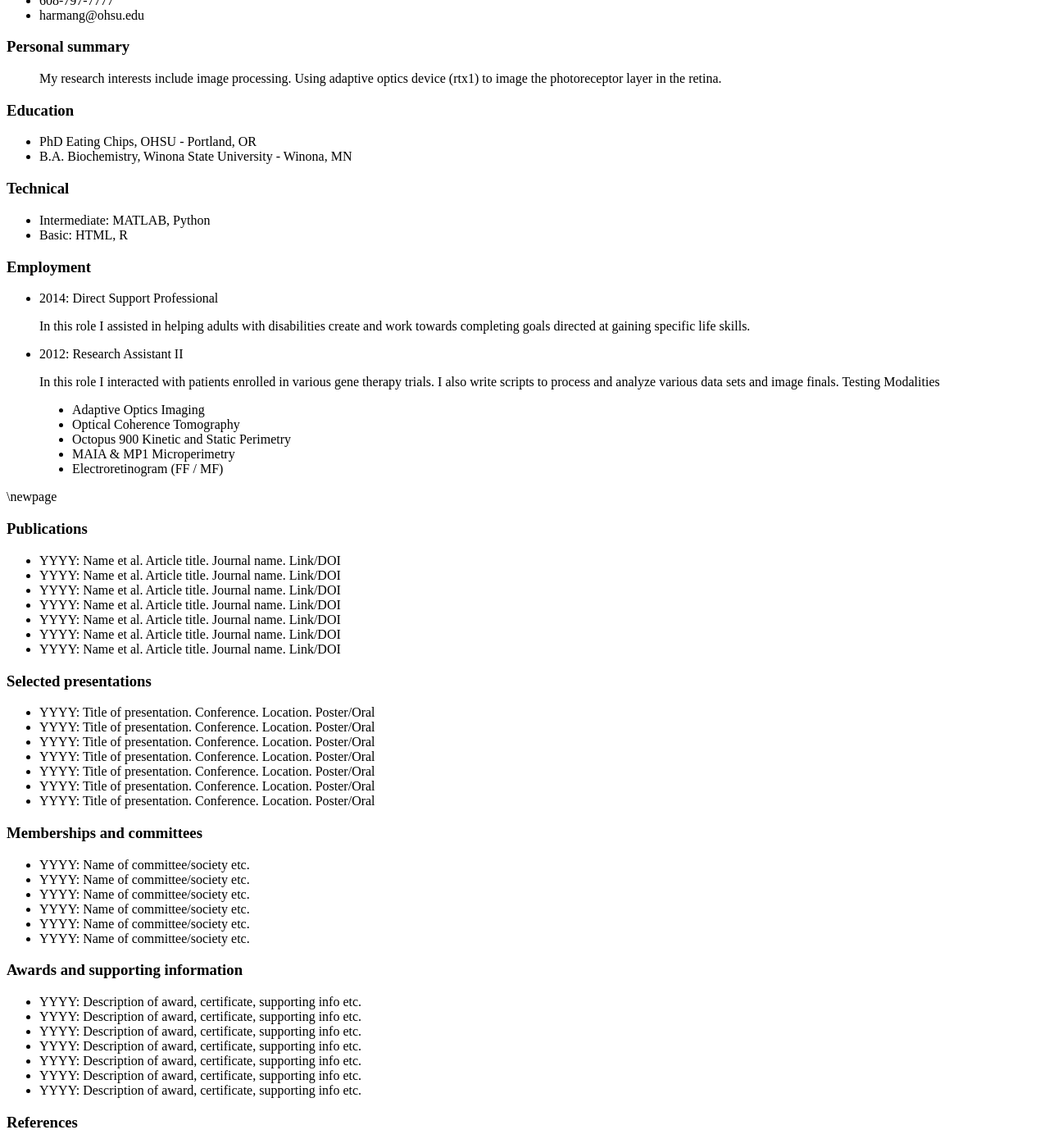
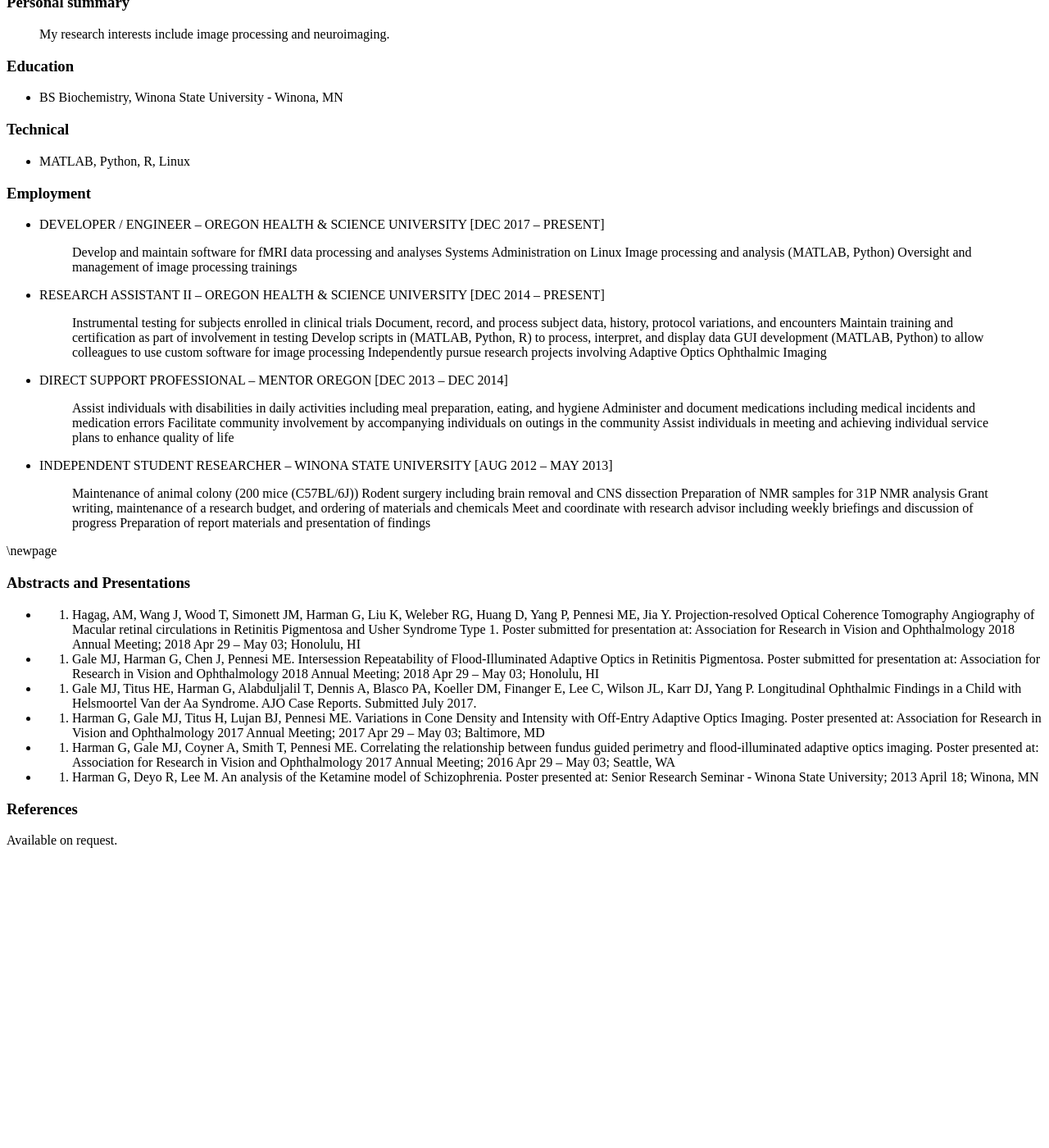
Before and after one commit to gharman07/gharman07.github.io, a Jekyll site: the page built from cv.md, in a window 1280 px wide and 1400 px high, scrolled down 342 px. Shown: the whole window at 82% size. Built offline with Jekyll 4.4.1, drawn with Linux system fonts in a browser that asks for light colours; after the commit the page ends 1392 px from its top, so only the background shows below that; some of the changed text lies outside the part shown.

Commit message:
Update cv.md
Updated CV: 01-11-2018

```diff
--- a/cv.md
+++ b/cv.md
@@ -3,83 +3,62 @@ layout: page
 title: CV
 ---
 
-## Anew Guy
-- [Ghost Mimosa](http://ghostmimosa.com)
-- 3608 SE 40th Ave
+## Gareth Harman
 - Portland, OR 97202
-- 608-797-7777
 - harmang@ohsu.edu
 
 ### Personal summary
 
-> My research interests include image processing.  Using adaptive optics device (rtx1) to image the photoreceptor layer in the retina.
+> My research interests include image processing and neuroimaging.
 
 ### Education
 
-- PhD      Eating Chips, OHSU - Portland, OR
-- B.A.     Biochemistry, Winona State University - Winona, MN
+- BS Biochemistry, Winona State University - Winona, MN
 
 ### Technical
 
-- Intermediate: MATLAB, Python
-- Basic: HTML, R
+- MATLAB, Python, R, Linux
 
 ### Employment
 
-- 2014: Direct Support Professional
+- DEVELOPER / ENGINEER – OREGON HEALTH & SCIENCE UNIVERSITY [DEC 2017 – PRESENT]
+> Develop and maintain software for fMRI data processing and analyses
+> Systems Administration on Linux
+> Image processing and analysis (MATLAB, Python)
+>Oversight and management of image processing trainings
 
-> In this role I assisted in helping adults with disabilities create and work towards completing goals directed at gaining specific life skills.
+- RESEARCH ASSISTANT II – OREGON HEALTH & SCIENCE UNIVERSITY [DEC 2014 – PRESENT]
+> Instrumental testing for subjects enrolled in clinical trials
+> Document, record, and process subject data, history, protocol variations, and encounters
+> Maintain training and certification as part of involvement in testing
+> Develop scripts in (MATLAB, Python, R) to process, interpret, and display data
+> GUI development (MATLAB, Python) to allow colleagues to use custom software for image processing
+> Independently pursue research projects involving Adaptive Optics Ophthalmic Imaging
 
-- 2012: Research Assistant II
+- DIRECT SUPPORT PROFESSIONAL – MENTOR OREGON [DEC 2013 – DEC 2014]
+> Assist individuals with disabilities in daily activities including meal preparation, eating, and hygiene
+> Administer and document medications including medical incidents and medication errors
+> Facilitate community involvement by accompanying individuals on outings in the community
+> Assist individuals in meeting and achieving individual service plans to enhance quality of life
 
-> In this role I interacted with patients enrolled in various gene therapy trials.  I also write scripts to process and analyze various data sets and image finals.
-> Testing Modalities
-- Adaptive Optics Imaging
-- Optical Coherence Tomography
-- Octopus 900 Kinetic and Static Perimetry
-- MAIA & MP1 Microperimetry
-- Electroretinogram (FF / MF)
+- INDEPENDENT STUDENT RESEARCHER – WINONA STATE UNIVERSITY [AUG 2012 – MAY 2013]
+> Maintenance of animal colony (200 mice (C57BL/6J))
+> Rodent surgery including brain removal and CNS dissection
+> Preparation of NMR samples for 31P NMR analysis
+> Grant writing, maintenance of a research budget, and ordering of materials and chemicals
+> Meet and coordinate with research advisor including weekly briefings and discussion of progress
+> Preparation of report materials and presentation of findings
 
 \newpage
 
-### Publications
+### Abstracts and Presentations
 
-- YYYY: Name et al. Article title. Journal name. Link/DOI
-- YYYY: Name et al. Article title. Journal name. Link/DOI
-- YYYY: Name et al. Article title. Journal name. Link/DOI
-- YYYY: Name et al. Article title. Journal name. Link/DOI
-- YYYY: Name et al. Article title. Journal name. Link/DOI
-- YYYY: Name et al. Article title. Journal name. Link/DOI
-- YYYY: Name et al. Article title. Journal name. Link/DOI
-
-### Selected presentations
-
-- YYYY: Title of presentation. Conference. Location. Poster/Oral
-- YYYY: Title of presentation. Conference. Location. Poster/Oral
-- YYYY: Title of presentation. Conference. Location. Poster/Oral
-- YYYY: Title of presentation. Conference. Location. Poster/Oral
-- YYYY: Title of presentation. Conference. Location. Poster/Oral
-- YYYY: Title of presentation. Conference. Location. Poster/Oral
-- YYYY: Title of presentation. Conference. Location. Poster/Oral
-
-### Memberships and committees
-
-- YYYY: Name of committee/society etc.
-- YYYY: Name of committee/society etc.
-- YYYY: Name of committee/society etc.
-- YYYY: Name of committee/society etc.
-- YYYY: Name of committee/society etc.
-- YYYY: Name of committee/society etc.
-
-### Awards and supporting information
-
-- YYYY: Description of award, certificate, supporting info etc.
-- YYYY: Description of award, certificate, supporting info etc.
-- YYYY: Description of award, certificate, supporting info etc.
-- YYYY: Description of award, certificate, supporting info etc.
-- YYYY: Description of award, certificate, supporting info etc.
-- YYYY: Description of award, certificate, supporting info etc.
-- YYYY: Description of award, certificate, supporting info etc.
+- 1.	Hagag, AM, Wang J, Wood T, Simonett JM, Harman G, Liu K, Weleber RG, Huang D, Yang P, Pennesi ME, Jia Y. Projection-resolved Optical Coherence Tomography Angiography of Macular retinal circulations in Retinitis Pigmentosa and Usher Syndrome Type 1.  Poster submitted for presentation at: Association for Research in Vision and Ophthalmology 2018 Annual Meeting; 2018 Apr 29 – May 03; Honolulu, HI
+- 2.	Gale MJ, Harman G, Chen J, Pennesi ME. Intersession Repeatability of Flood-Illuminated Adaptive Optics in Retinitis Pigmentosa.  Poster submitted for presentation at: Association for Research in Vision and Ophthalmology 2018 Annual Meeting; 2018 Apr 29 – May 03; Honolulu, HI
+- 3.	Gale MJ, Titus HE, Harman G, Alabduljalil T, Dennis A, Blasco PA, Koeller DM, Finanger E, Lee C, Wilson JL, Karr DJ, Yang P. Longitudinal Ophthalmic Findings in a Child with Helsmoortel Van der Aa Syndrome. AJO Case Reports. Submitted July 2017.
+- 4.	Harman G, Gale MJ, Titus H, Lujan BJ, Pennesi ME.  Variations in Cone Density and Intensity with Off-Entry Adaptive Optics Imaging.  Poster presented at: Association for Research in Vision and Ophthalmology 2017 Annual Meeting; 2017 Apr 29 – May 03; Baltimore, MD
+- 5.	Harman G, Gale MJ, Coyner A, Smith T, Pennesi ME.  Correlating the relationship between fundus guided perimetry and flood-illuminated adaptive optics imaging.  Poster presented at: Association for Research in Vision and Ophthalmology 2017 Annual Meeting; 2016 Apr 29 – May 03; Seattle, WA
+- 6.	Harman G, Deyo R, Lee M. An analysis of the Ketamine model of Schizophrenia. Poster presented at: Senior Research Seminar - Winona State University; 2013 April 18; Winona, MN
 
 ### References
 
```
